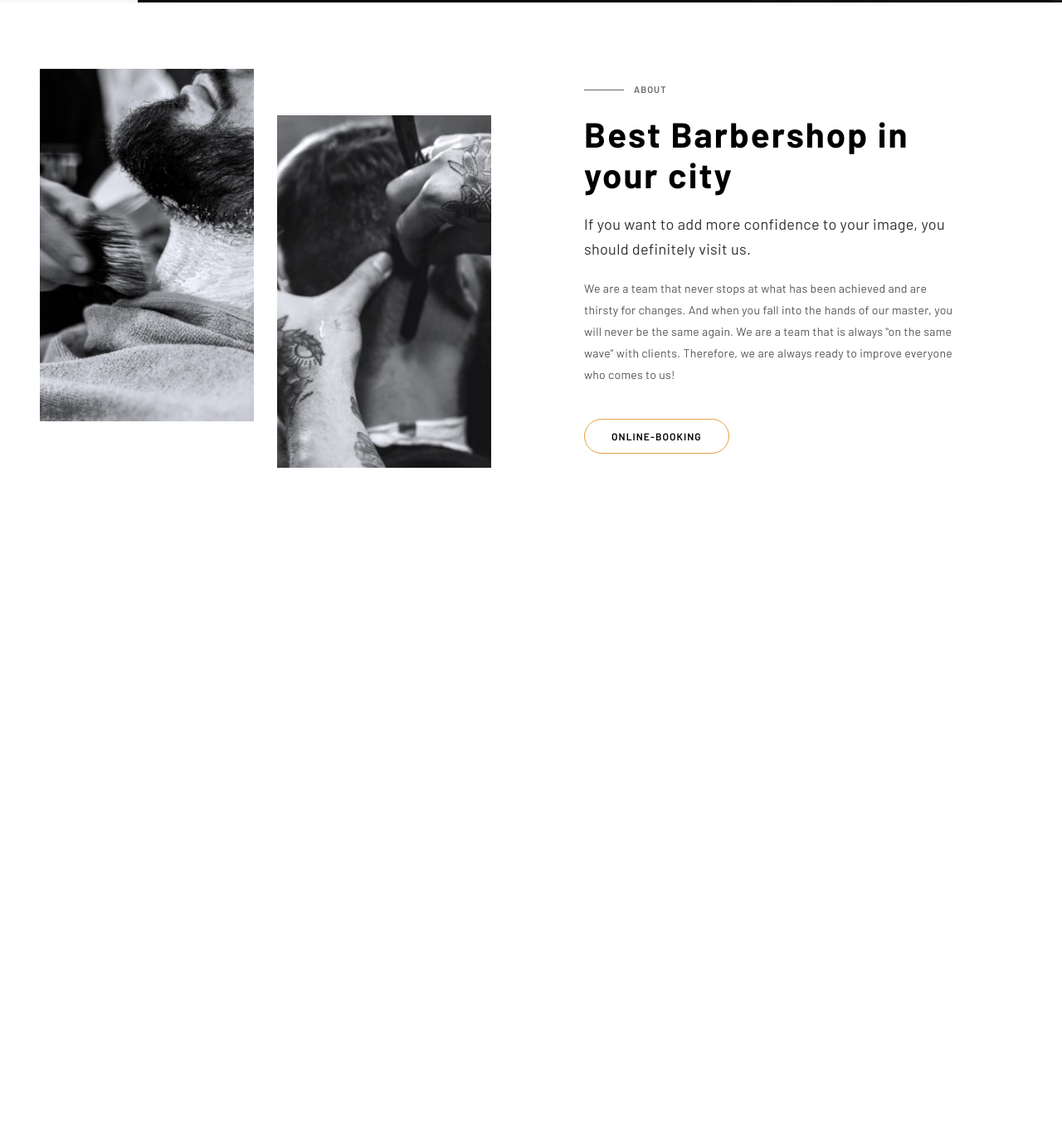
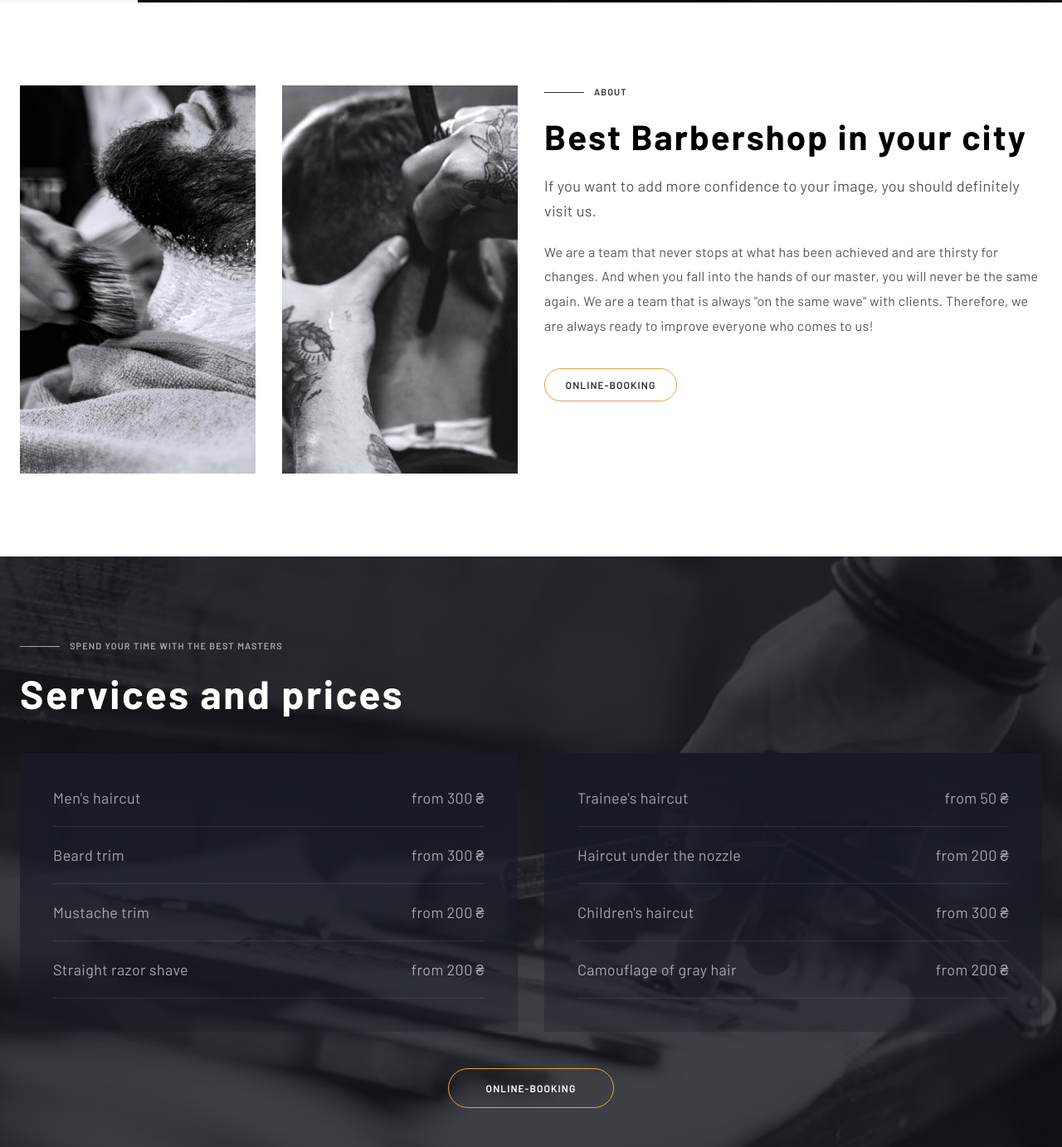
Before and after one commit to Yuriy2223/barber-shop, a website built with Vite: page src/index.html in a window 1280 px wide. Shown: the part 677-2060 px from the top of the page at 83% size. Before the commit the page ends 1321 px from the top, so only its background shows below. Built offline with nearby package versions, Linux system fonts and the light colour scheme.

Commit message:
create services section

```diff
--- a/src/index.html
+++ b/src/index.html
@@ -66,6 +66,7 @@
     <load src="partials/hero.html" />
     <main>
       <load src="partials/about.html" />
+      <load src="partials/services.html" />
     </main>
     <script type="module" src="/main.js"></script>
   </body>
--- a/src/partials/about.html
+++ b/src/partials/about.html
@@ -1,10 +1,14 @@
-<section id="about" aria-label="Про барбершоп — найкращий у місті">
-  <div class="container mx-auto max-w-7xl">
-    <div class="flex flex-col md:flex-row">
+<section
+  id="about"
+  class="bg-white"
+  aria-label="Про барбершоп — найкращий у місті"
+>
   <div
-        class="hidden md:flex md:flex-col lg:flex-row w-full md:w-1/2 gap-6 lg:gap-7 px-8 py-16 lg:px-12 lg:py-20"
+    class="container mx-auto max-w-7xl flex flex-col md:flex-row gap-8 px-6 py-15 md:py-25"
   >
-        <div class="w-full">
+    <div
+      class="hidden md:flex md:flex-col lg:flex-row w-full md:w-1/2 gap-6 lg:gap-8"
+    >
       <picture>
         <source
           media="(min-width: 1024px)"
@@ -22,9 +26,7 @@
           decoding="async"
         />
       </picture>
-        </div>
 
-        <div class="w-full lg:mt-14">
       <picture>
         <source
           media="(min-width: 1024px)"
@@ -43,48 +45,44 @@
         />
       </picture>
     </div>
-      </div>
 
-      <div
-        class="w-full md:w-1/2 flex items-center px-6 py-12 md:px-8 md:py-16 lg:px-16 lg:py-20 bg-white"
-      >
-        <div class="max-w-md">
+    <div class="w-full md:w-1/2 flex flex-col gap-5">
       <p
-            class="flex items-center gap-3 text-black/60 text-[11px] font-semibold tracking-widest uppercase mb-5"
+        class="flex items-center gap-3 text-[#303030] text-[11px] font-semibold tracking-widest uppercase"
       >
         <span
-              class="inline-block w-12 h-px bg-black/60 shrink-0"
+          class="inline-block w-12 h-px bg-[#303030]"
           aria-hidden="true"
         ></span>
         <span>About</span>
       </p>
 
       <h2
-            class="text-[28px] md:text-[42px] font-bold text-black leading-[1.17] tracking-[0.05em] mb-5"
+        class="text-[28px] md:text-[42px] font-bold text-black leading-[1.17] tracking-[0.05em]"
       >
         Best Barbershop in your city
       </h2>
 
       <p
-            class="text-sm md:text-lg font-normal text-[#303030] leading-[1.67] tracking-[0.02em] mb-5"
+        class="text-base md:text-lg font-normal text-[#555] leading-[1.67] tracking-[0.02em]"
       >
-            If you want to add more confidence to your image, you should
-            definitely visit us.
+        If you want to add more confidence to your image, you should definitely
+        visit us.
       </p>
 
       <p
-            class="text-sm font-normal text-[#555555] leading-[1.86] tracking-[0.02em] mb-10"
+        class="text-sm md:text-base font-normal text-[#555] leading-[1.86] tracking-[0.02em]"
       >
-            We are a team that never stops at what has been achieved and are
-            thirsty for changes. And when you fall into the hands of our master,
-            you will never be the same again. We are a team that is always "on
-            the same wave" with clients. Therefore, we are always ready to
-            improve everyone who comes to us!
+        We are a team that never stops at what has been achieved and are thirsty
+        for changes. And when you fall into the hands of our master, you will
+        never be the same again. We are a team that is always "on the same wave"
+        with clients. Therefore, we are always ready to improve everyone who
+        comes to us!
       </p>
 
       <a
         href="#booking"
-            class="inline-block border border-[#E8A045] text-black text-xs font-semibold tracking-[0.09em] uppercase px-8 py-3 rounded-full hover:bg-[#E8A045] hover:text-white transition-all duration-300"
+        class="flex items-center justify-center mt-4 border border-[#E8A045] text-[#303030] text-xs font-semibold tracking-[0.09em] w-40 h-10 uppercase rounded-full hover:bg-[#E8A045] hover:text-white transition-all duration-300"
         role="button"
         aria-label="Онлайн запис до барбера"
       >
@@ -92,6 +90,4 @@
       </a>
     </div>
   </div>
-    </div>
-  </div>
 </section>
--- a/src/partials/hero.html
+++ b/src/partials/hero.html
@@ -1,4 +1,8 @@
-<section id="hero" aria-label="Головна секція — BarberShop">
+<section
+  id="hero"
+  class="bg-[#111319]"
+  aria-label="Головна секція — BarberShop"
+>
   <div class="container mx-auto max-w-7xl h-120 md:h-170 md:flex">
     <aside
       class="hidden md:flex flex-col items-center bg-[#f7f7f7] shrink-0 w-[13%] pb-12 h-full"
@@ -171,10 +175,10 @@
       >
         <div class="max-w-xl">
           <p
-            class="flex items-center gap-3 text-[#9da4bd] text-[12px] font-medium tracking-[0.3em] uppercase mb-8 hero-eyebrow"
+            class="flex items-center gap-3 text-white/60 text-[12px] font-medium tracking-[0.3em] uppercase mb-8 hero-eyebrow"
           >
             <span
-              class="inline-block w-10 h-px bg-[#9da4bd] shrink-0"
+              class="inline-block w-10 h-px bg-white/60 shrink-0"
               aria-hidden="true"
             ></span>
             <span>A hair salon for men in Kyiv</span>
--- /dev/null
+++ b/src/partials/services.html
@@ -0,0 +1,150 @@
+<section
+  id="services"
+  class="bg-[#111319]"
+  aria-label="Послуги та ціни барбершопу"
+>
+  <div
+    class="container mx-auto max-w-7xl px-6 py-20 md:py-25 bg-[url('/services-mob.png')] md:bg-[url('/services-tab.png')] lg:bg-[url('/services-des.png')] bg-cover bg-center"
+  >
+    <p
+      class="flex items-center gap-3 text-white/60 text-[11px] font-semibold tracking-widest uppercase mb-5"
+    >
+      <span
+        class="inline-block w-12 h-px bg-white/60"
+        aria-hidden="true"
+      ></span>
+      <span>Spend your time with the best masters</span>
+    </p>
+
+    <h2
+      class="text-[42px] md:text-[48px] font-bold text-white leading-[1.17] tracking-[0.05em] mb-11"
+    >
+      Services and prices
+    </h2>
+
+    <div
+      class="grid grid-cols-1 lg:grid-cols-2 lg:gap-8 mb-11 bg-linear-to-b from-[#171a24]/80 to-[#171a24]/30 lg:bg-none"
+    >
+      <div
+        class="lg:bg-linear-to-b from-[#171a24] to-[#171a24]/30 p-6 lg:p-10 pb-0"
+      >
+        <ul class="flex flex-col gap-5" role="list">
+          <li
+            class="flex items-baseline justify-between gap-3 pb-5 border-b border-white/10"
+          >
+            <span
+              class="text-white/60 text-sm sm:text-lg font-normal tracking-[0.02em]"
+              >Men's haircut</span
+            >
+            <span
+              class="text-white/60 text-sm sm:text-lg font-normal tracking-[0.02em]"
+              >from 300 ₴</span
+            >
+          </li>
+          <li
+            class="flex items-baseline justify-between gap-3 pb-5 border-b border-white/10"
+          >
+            <span
+              class="text-white/60 text-sm sm:text-lg font-normal tracking-[0.02em]"
+              >Beard trim</span
+            >
+            <span
+              class="text-white/60 text-sm sm:text-lg font-normal tracking-[0.02em]"
+              >from 300 ₴</span
+            >
+          </li>
+          <li
+            class="flex items-baseline justify-between gap-3 pb-5 border-b border-white/10"
+          >
+            <span
+              class="text-white/60 text-sm sm:text-lg font-normal tracking-[0.02em]"
+              >Mustache trim</span
+            >
+            <span
+              class="text-white/60 text-sm sm:text-lg font-normal tracking-[0.02em]"
+              >from 200 ₴</span
+            >
+          </li>
+          <li
+            class="flex items-baseline justify-between gap-3 pb-5 border-b border-white/10"
+          >
+            <span
+              class="text-white/60 text-sm sm:text-lg font-normal tracking-[0.02em]"
+              >Straight razor shave</span
+            >
+            <span
+              class="text-white/60 text-sm sm:text-lg font-normal tracking-[0.02em]"
+              >from 200 ₴</span
+            >
+          </li>
+        </ul>
+      </div>
+
+      <div
+        class="lg:bg-linear-to-b from-[#171a24] to-[#171a24]/30 p-6 lg:p-10 pt-0"
+      >
+        <ul class="flex flex-col gap-5" role="list">
+          <li
+            class="flex items-baseline justify-between gap-3 pb-5 pt-5 lg:pt-0 border-b border-white/10"
+          >
+            <span
+              class="text-white/60 text-sm sm:text-lg font-normal tracking-[0.02em]"
+              >Trainee's haircut</span
+            >
+            <span
+              class="text-white/60 text-sm sm:text-lg font-normal tracking-[0.02em]"
+              >from 50 ₴</span
+            >
+          </li>
+          <li
+            class="flex items-baseline justify-between gap-3 pb-5 border-b border-white/10"
+          >
+            <span
+              class="text-white/60 text-sm sm:text-lg font-normal tracking-[0.02em]"
+              >Haircut under the nozzle</span
+            >
+            <span
+              class="text-white/60 text-sm sm:text-lg font-normal tracking-[0.02em]"
+              >from 200 ₴</span
+            >
+          </li>
+          <li
+            class="flex items-baseline justify-between gap-3 pb-5 border-b border-white/10"
+          >
+            <span
+              class="text-white/60 text-sm sm:text-lg font-normal tracking-[0.02em]"
+              >Children's haircut</span
+            >
+            <span
+              class="text-white/60 text-sm sm:text-lg font-normal tracking-[0.02em]"
+              >from 300 ₴</span
+            >
+          </li>
+          <li
+            class="flex items-baseline justify-between gap-3 pb-5 border-b border-white/10"
+          >
+            <span
+              class="text-white/60 text-sm sm:text-lg font-normal tracking-[0.02em]"
+              >Camouflage of gray hair</span
+            >
+            <span
+              class="text-white/60 text-sm sm:text-lg font-normal tracking-[0.02em]"
+              >from 200 ₴</span
+            >
+          </li>
+        </ul>
+      </div>
+    </div>
+
+    <div class="flex justify-center">
+      <a
+        href="#booking"
+        class="flex items-center justify-center border border-[#E8A045] text-white text-xs font-semibold tracking-[0.09em] w-50 h-12 uppercase rounded-full hover:bg-[#E8A045] hover:text-white transition-all duration-300"
+        role="button"
+        aria-label="Онлайн запис до барбера"
+      >
+        Online-Booking
+      </a>
+    </div>
+  </div>
+</section>
```
Also changed, not shown: src/public/services-des.png (added), src/public/services-mob.png (added), src/public/services-tab.png (added). Lines whose indentation alone changed are shown as unchanged.
